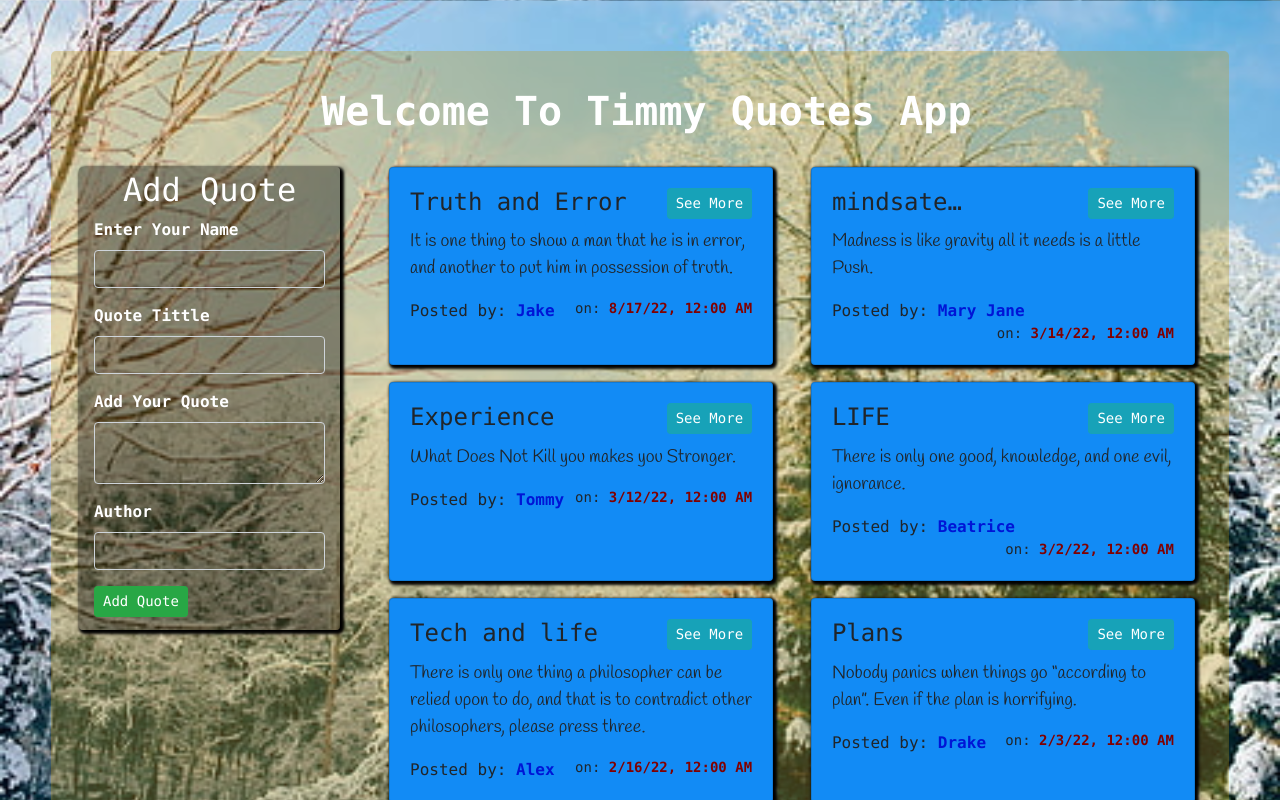
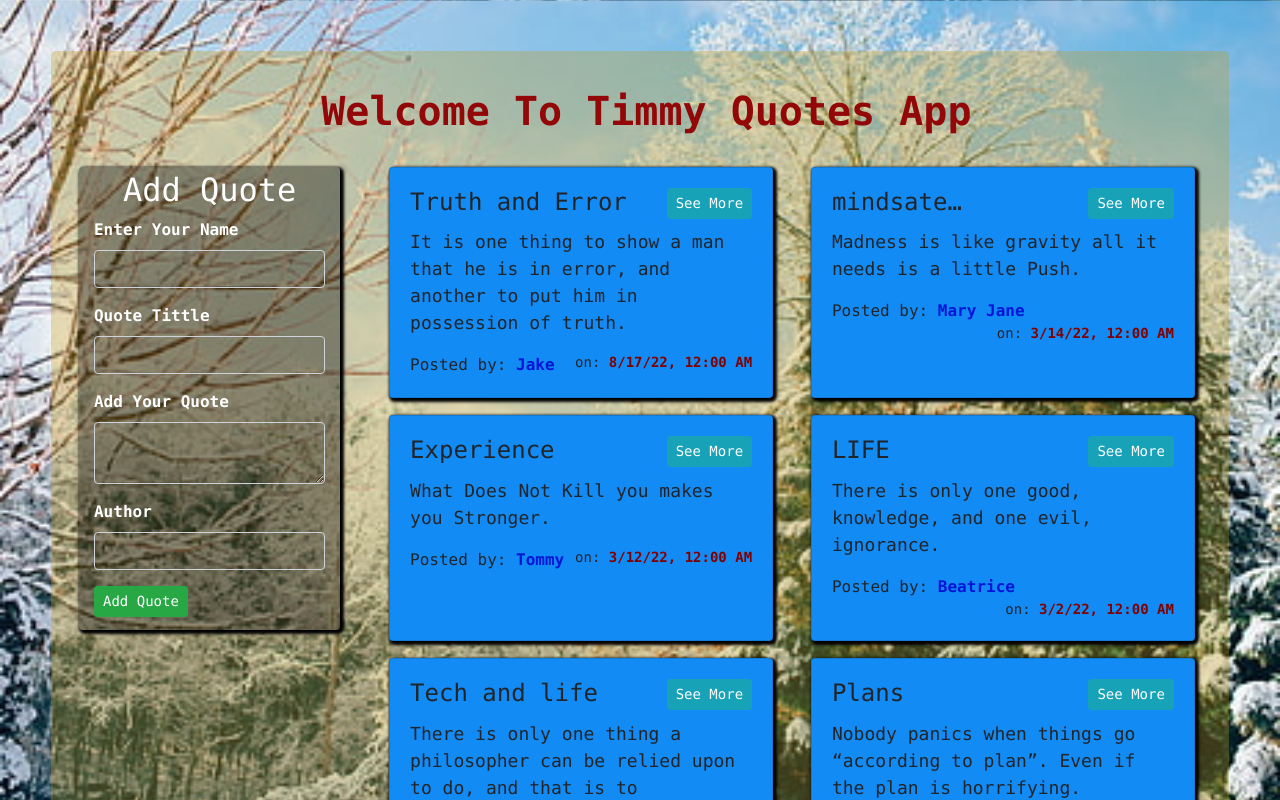
Before and after one commit to timmyworldboss/quoteapp, an Angular app: page / in a window 1280 px wide. Shown: the top 800 px of the page. Built offline with nearby package versions, Linux system fonts and the light colour scheme; a web font is replaced by a local one; what @sweetalert2/ngx-sweetalert2 would draw is missing.

Commit message:
colour change

```diff
--- a/src/app/quotes/quotes.component.css
+++ b/src/app/quotes/quotes.component.css
@@ -1,6 +1,6 @@
 h1{
   font-family: 'lucida console', cursive;
-  color: white;
+  color: rgb(146, 8, 8);
   text-align: center;
   font-weight: bolder;
   padding-bottom: 2%;
@@ -49,7 +49,7 @@ span{
   font-weight: 700;
 }
 .card-text{
-  font-family: 'Handlee', cursive;
+  font-family: 'lucida console', cursive;
   font-weight: 570;
   font-size: 18px;
 }
```
